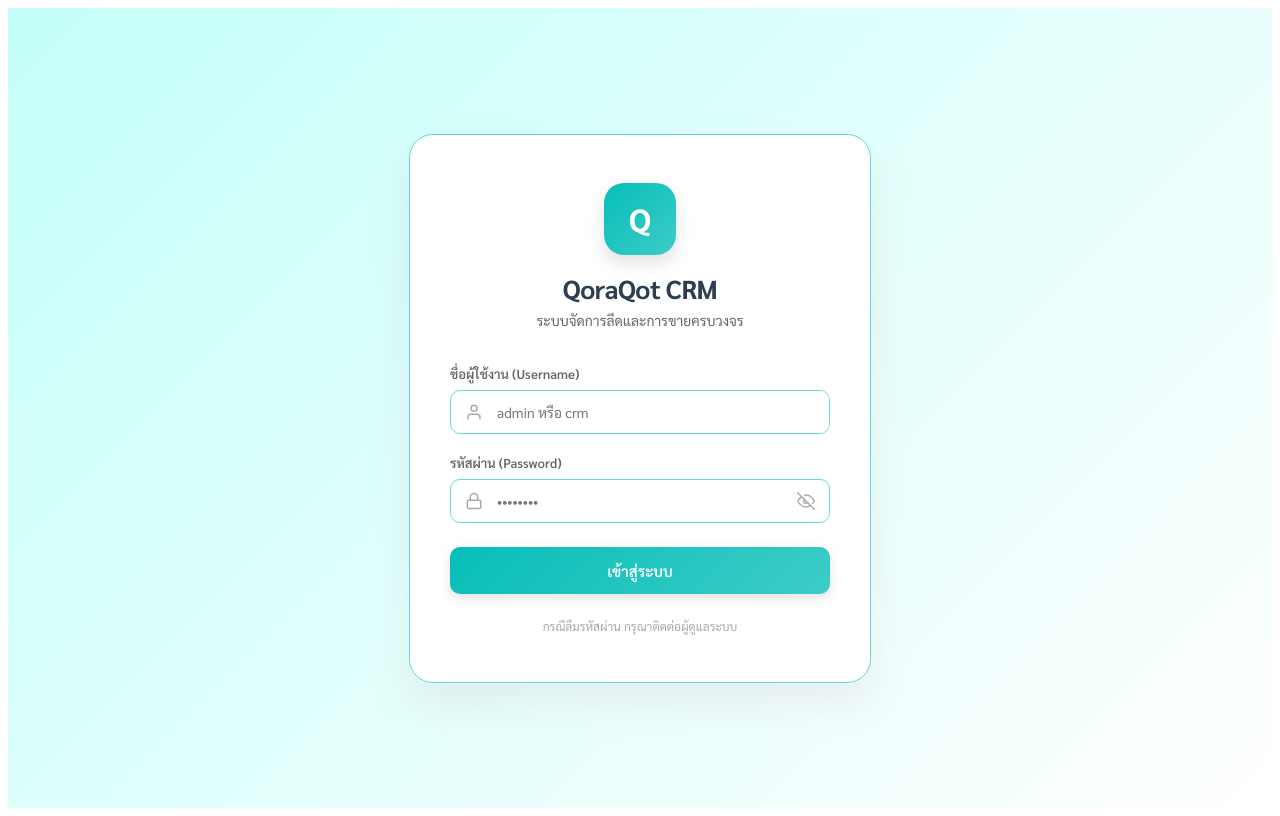
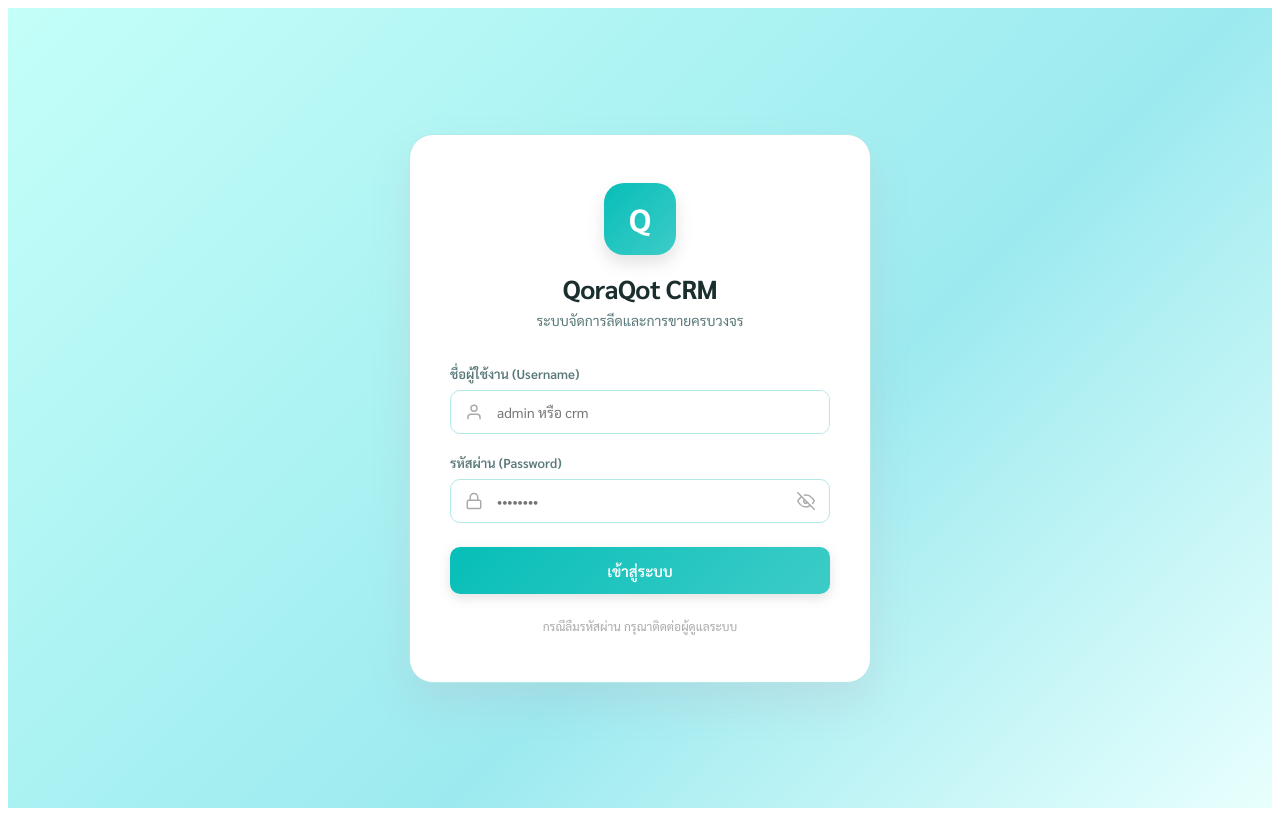
Before and after one commit to Webpark89/Sale_CRM, a React (Vite) app in the folder CEM-main/: page / in a window 1280 px wide. Built offline with nearby package versions, Linux system fonts and the light colour scheme.

Commit message:
Edit-tablecell-color-theme

```diff
--- a/CEM-main/src/features/crm/constants/theme.js
+++ b/CEM-main/src/features/crm/constants/theme.js
@@ -1,17 +1,30 @@
 export const RG = {
-  primary: "#07BEB8", // ใช้สีเข้มสุดจากพาเลตต์
-  gradient: "linear-gradient(135deg, #07BEB8 0%, #3DCCC7 100%)", // ไล่เฉด Turquoise
-  gradientSoft: "linear-gradient(135deg, #C4FFF9 0%, #ffffff 100%)",
-  border: "#68D8D6", // ใช้สีโทนกลางสำหรับเส้นขอบ
-  headerBg: "linear-gradient(135deg, #07BEB8 0%, #3DCCC7 100%)",
-  rowOdd: "#ffffff",
-  rowEven: "#C4FFF9", // สีอ่อนสุดสำหรับแถวสลับ
-  cardBorder: "#68D8D6",
-  btnGradient: "linear-gradient(135deg, #07BEB8, #3DCCC7)",
-  danger: "#C85A53", // คงเดิมไว้สำหรับแจ้งเตือน
-  success: "#6E8B74", // อาจปรับเป็นโทนเขียวที่เข้ากันได้
-  warn: "#D4A373",
-  text: "#2c3e50", // ปรับเป็นสีเทาเข้มเพื่อให้ตัดกับสี Turquoise
-  textMuted: "#666666",
-  surface: "#FFFFFF",
+  // === PRIMARY PALETTE ===
+  primary:       "#07BEB8",   // teal เข้ม — CTA, active nav, primary action
+  primaryMid:    "#3DCCC7",   // teal กลาง — hover, secondary accent
+  primaryLight:  "#68D8D6",   // teal อ่อน — selected row, highlight chip
+  primaryPale:   "#9CEAEF",   // ฟ้าอ่อน — KPI border, subtle background
+  primaryGhost:  "#C4FFF9",   // mint โปร่ง — page wash, inactive chip bg
+
+  // === GRADIENTS ===
+  gradient:      "linear-gradient(135deg, #07BEB8 0%, #3DCCC7 100%)",
+  gradientSoft:  "linear-gradient(135deg, #C4FFF9 0%, #9CEAEF 60%, #E8FFFD 100%)",
+  gradientHero:  "linear-gradient(160deg, #07BEB8 0%, #68D8D6 50%, #C4FFF9 100%)",
+
+  // === NEUTRALS ===
+  text:          "#1A2E2E",   // เขียวเข้มมาก — body text (ดีกว่า #333 ใน theme นี้)
+  textMuted:     "#5A7878",   // teal-grey — label, placeholder, muted
+  surface:       "#FFFFFF",
+  background:    "#F0FFFE",   // off-white with a breath of teal
+  border:        "#B2E8E6",   // teal border อ่อน
+
+  // === TABLE ROW ALTERNATING ===
+  rowOdd:        "#FFFFFF",
+  rowEven:       "#F0FFFE",
+
+  // === SEMANTIC ===
+  success:       "#07BEB8",   // teal = success ใน palette นี้
+  warn:          "#F59E0B",   // amber
+  danger:        "#EF4444",   // red
+  info:          "#3DCCC7",
 };
```
